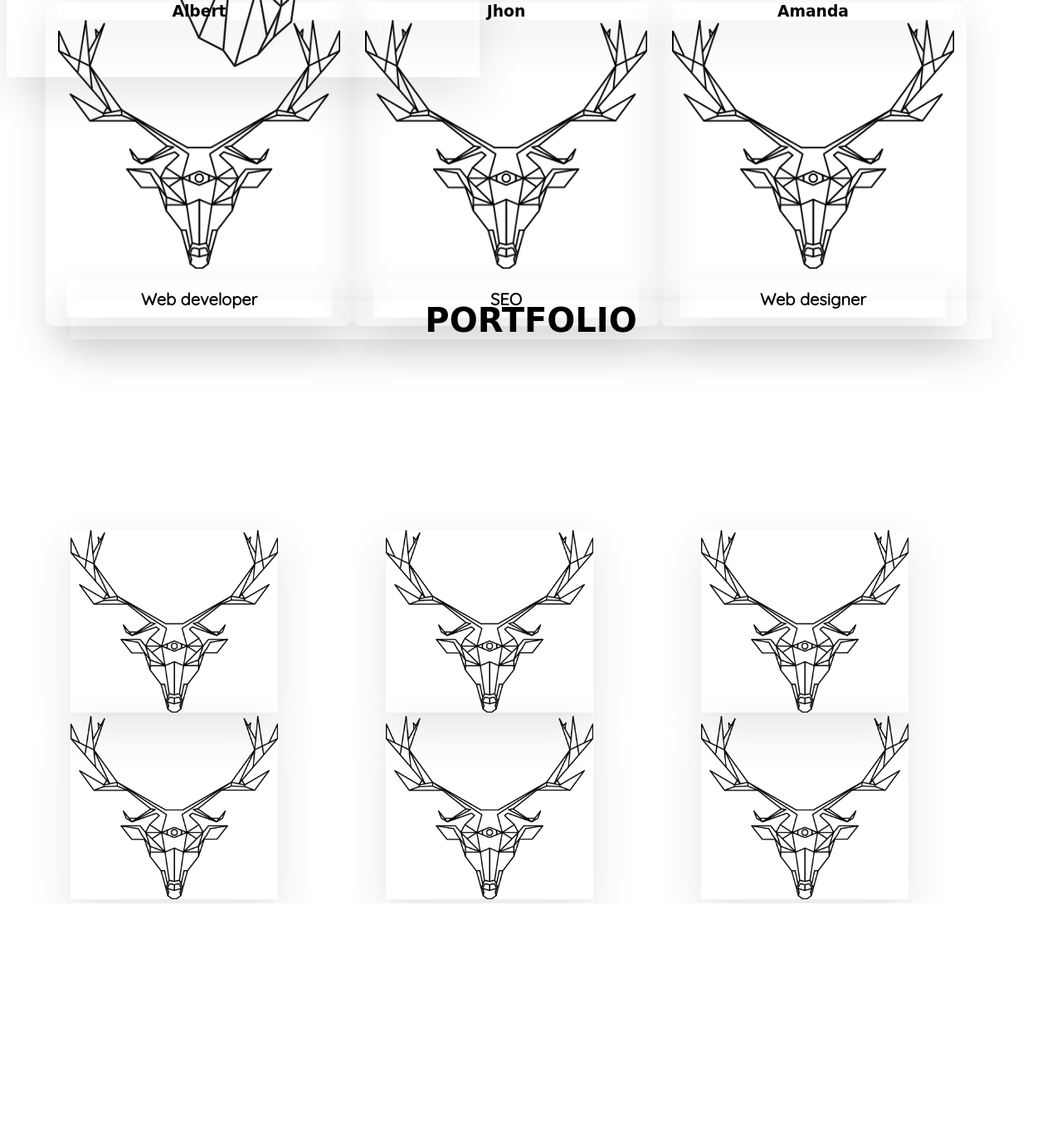
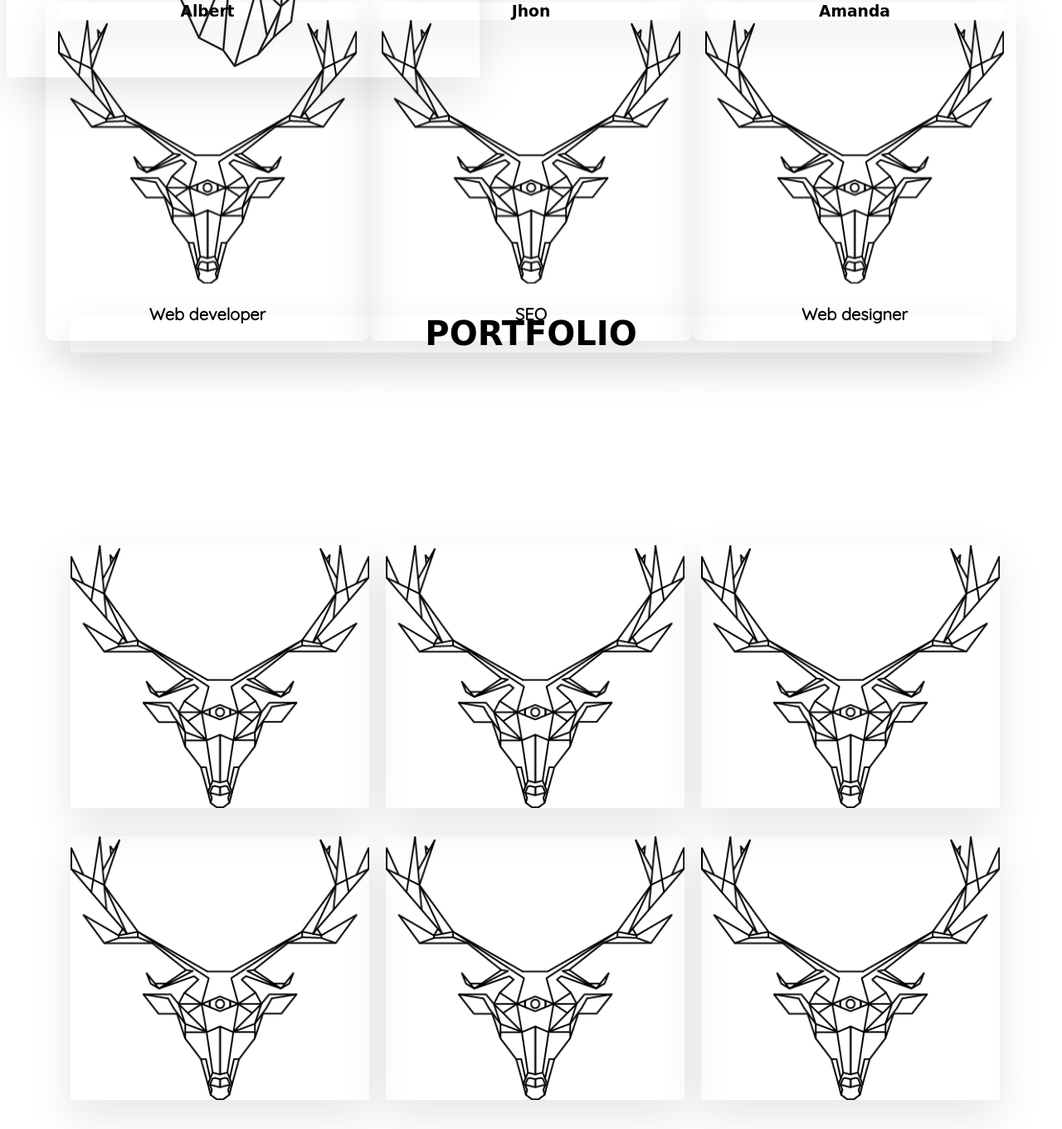
Before and after one commit to seuraltimez/Deer, a plain HTML site: page index.html in a window 1280 px wide. Shown: the part 1541-2902 px from the top of the page at 83% size. Before the commit the page ends 2630 px from the top, so only its background shows below. Drawn offline with nearby package versions, Linux system fonts and the light colour scheme; a web font is replaced by a local one.

Commit message:
Add files via upload

```diff
--- a/css/main.css
+++ b/css/main.css
@@ -258,7 +258,6 @@
   text-align: center;
 }
 .team-item__footer{
-  box-shadow:0 20px 50px rgba(0,0,0,.1);
   font-size: 20px;
   font-family: 'Quicksand', sans-serif;
   text-align: center;
@@ -266,7 +265,7 @@
   padding: 10px;
 }
 .team-item__body img{
-  width: 340px;
+  width: 360px;
 }
 .team-item{
   box-shadow:0 20px 50px rgba(0,0,0,.1);
@@ -277,12 +276,15 @@
   box-shadow:0 30px 70px rgba(0,0,0,.5);
 }
 .portfolio-item__body img{
-  width: 250px;
+  width: 360px;
   box-shadow:0 20px 50px rgba(0,0,0,.1);
   transition:0.5s;
 }
 .portfolio-item__body img:hover {
   box-shadow:0 30px 70px rgba(0,0,0,.5);
+}
+.portfolio-item__body{
+  margin-bottom: 30px;
 }
 /* This class can be replaced using options */
 .hover-in{
```
